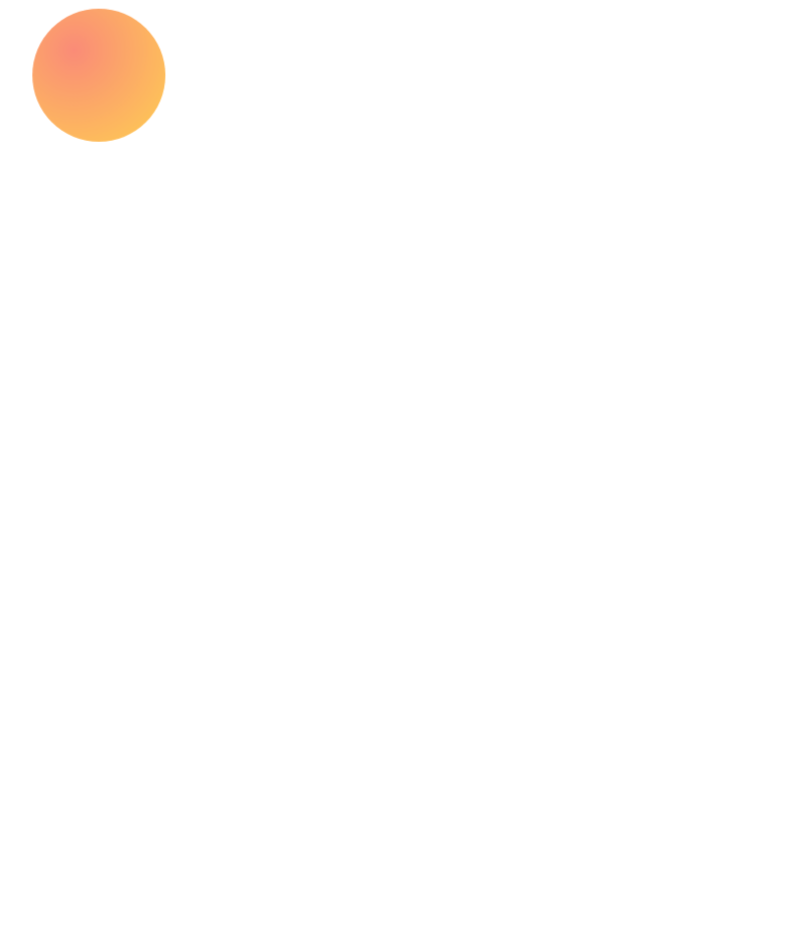
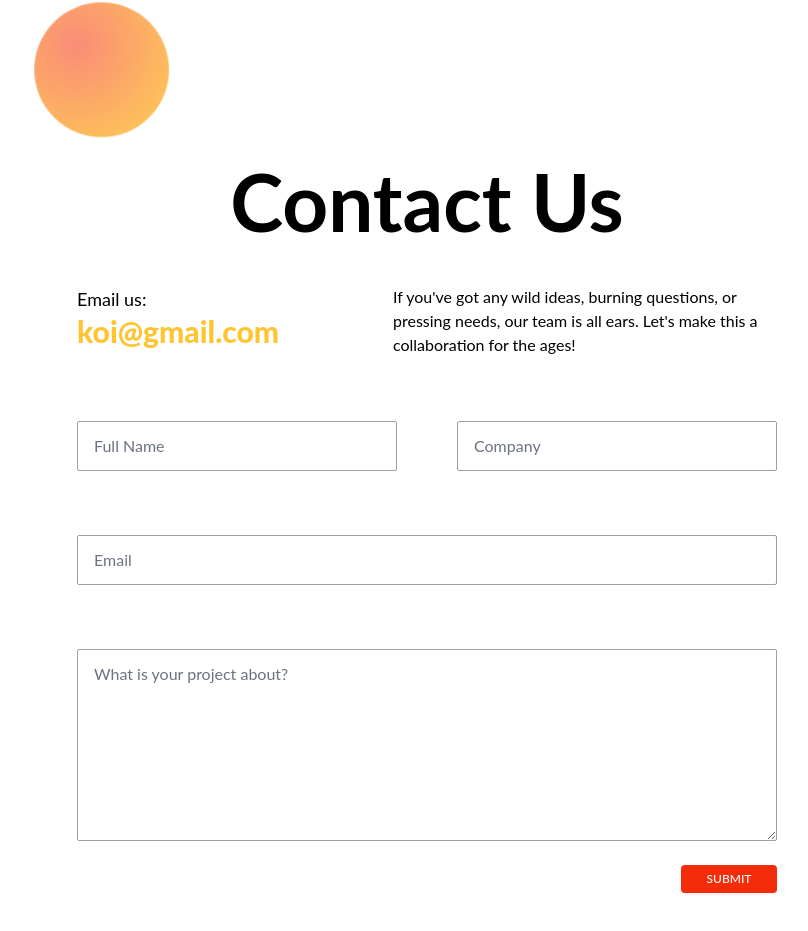
Before and after one commit to basedantoni/koi, a Next.js app: page / in a window 1280 px wide. Shown: the part 673-1604 px from the top of the page, without its empty margins (213-1021 px from the left). Before the commit the page ends 815 px from the top, so only its background shows below. Built offline with nearby package versions, Linux system fonts and the light colour scheme.

Commit message:
:sparkles: Added contact form on landing page

```diff
--- a/package.json
+++ b/package.json
@@ -17,6 +17,7 @@
     "react-feather": "^2.0.10"
   },
   "devDependencies": {
+    "@tailwindcss/forms": "^0.5.3",
     "autoprefixer": "^10.4.13",
     "eslint": "8.29.0",
     "eslint-config-next": "13.0.6",
--- a/pages/index.js
+++ b/pages/index.js
@@ -2,8 +2,14 @@ import FloatingBalls from "../components/FloatingBalls";
 import Image from 'next/image';
 import koi from '../public/images/sunset.webp'
 import { motion } from "framer-motion";
+import {useRef} from 'react';
 
 export default function Home() {
+  const contactRef = useRef(null)
+  const handleClick = () => {
+    contactRef.current?.scrollIntoView({behavior: 'smooth'})
+  }
+
   return (
     <motion.div
       initial={{ opacity: 0 }}
@@ -18,7 +24,7 @@ export default function Home() {
           <h1 className="font-bold text-4xl">
             We build your digital presence with a mixture of <span className="text-yellow-500">art</span> and <span className="text-yellow-500">professionalism.</span>
           </h1>
-          <button type="button" className="mt-4 sm:mt-6 inline-flex items-center rounded bg-red-600 px-2.5 py-1.5 text-xs font-medium text-white shadow-sm hover:bg-red-700 focus:outline-none focus:ring-2 focus:ring-red-500 focus:ring-offset-2">GET IN TOUCH</button>
+          <button onClick={handleClick} type="button" className="mt-4 sm:mt-6 inline-flex items-center rounded bg-red-600 px-2.5 py-1.5 text-xs font-medium text-white shadow-sm hover:bg-red-700 focus:outline-none focus:ring-2 focus:ring-red-500 focus:ring-offset-2">GET IN TOUCH</button>
         </div>
 
         <div className="col-start-8 col-span-8">
@@ -31,6 +37,39 @@ export default function Home() {
       </section>
 
       <FloatingBalls />
+
+      <section ref={contactRef} className="my-16 px-6 py-16 sm:w-full sm:px-[170px] sm:py-32 flex flex-col items-center">
+        <div>
+          <h1 className="sm:text-[80px]">Contact Us</h1>
+        </div>
+
+        <div className="flex flex-wrap sm:w-[700px] justify-between mt-6 sm:mt-16">
+          <div>
+            <p className="text-lg">Email us:</p>
+            <p className="font-extrabold text-3xl text-yellow-400">koi@gmail.com</p>
+          </div>
+          <div className="sm:w-96 mt-4 sm:mt-0">
+            <p>If you&apos;ve got any wild ideas, burning questions, or pressing needs, our team is all ears. Let&apos;s make this a collaboration for the ages!</p>
+          </div>
+        </div>
+
+        <div className="flex flex-wrap sm:w-[700px] justify-between sm:mt-16 mt-12">
+          <input placeholder="Full Name" type="text" class="form-input w-80 px-4 py-3 border border-gray-gray-500 rounded-sm"></input>
+          <input placeholder="Company" type="text" class="form-input w-80 px-4 py-3 border border-gray-gray-500 rounded-sm sm:mt-0 mt-4"></input>
+        </div>
+
+        <div className="flex sm:w-[700px] mt-4 sm:mt-16">
+          <input placeholder="Email" type="text" class="form-input w-80 sm:w-full px-4 py-3 border border-gray-gray-500 rounded-sm"></input>
+        </div>
+
+        <div className="flex sm:w-[700px] mt-4 sm:mt-16">
+          <textarea placeholder="What is your project about?" class="form-input px-4 py-3 w-80 sm:w-full h-48 border border-gray-gray-500 rounded-sm"></textarea>
+        </div>
+
+        <div className="flex sm:w-[700px] justify-end">
+          <button type="button" className="w-24 justify-center mt-4 sm:mt-6 inline-flex items-center rounded bg-red-600 px-2.5 py-1.5 text-xs font-medium text-white shadow-sm hover:bg-red-700 focus:outline-none focus:ring-2 focus:ring-red-500 focus:ring-offset-2">SUBMIT</button>
+        </div>
+      </section>
     </motion.div>
   )
 }
--- a/tailwind.config.js
+++ b/tailwind.config.js
@@ -62,5 +62,7 @@ module.exports = {
       'black': '#000000',
     },
   },
-  plugins: [],
+  plugins: [
+    require('@tailwindcss/forms'),
+  ],
 }
```
Also changed, not shown: 1 other file (tests, documents, lock files or other folders).
